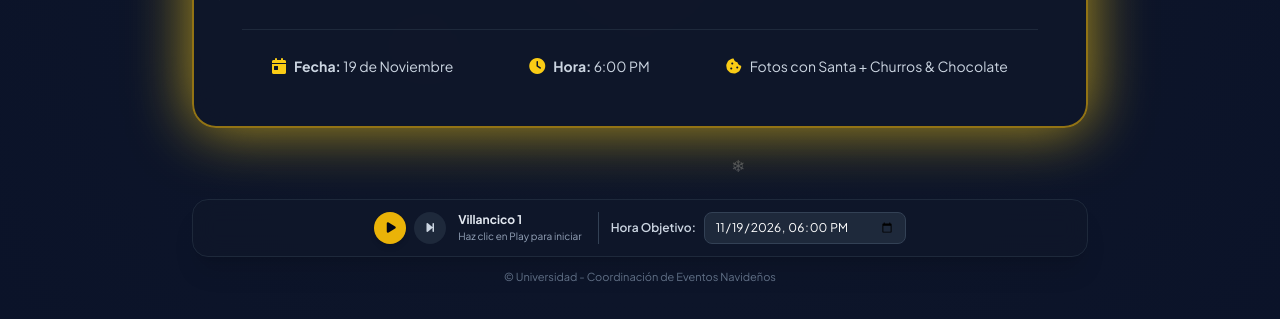
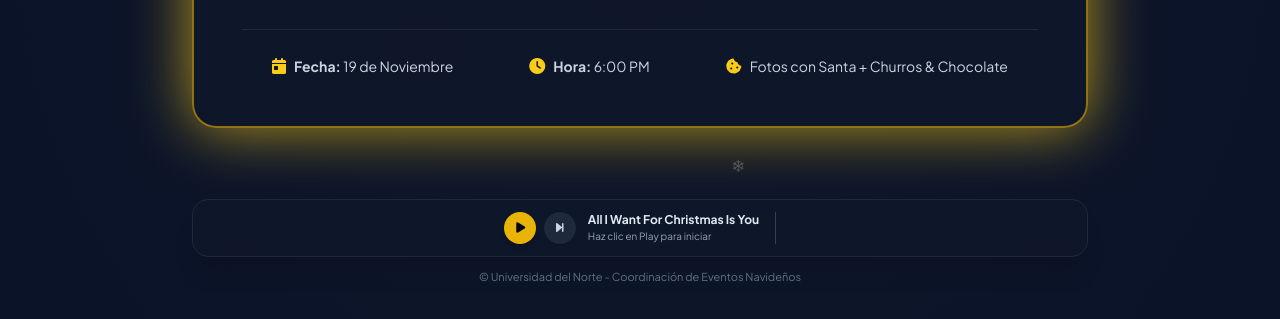
Before and after one commit to universidad-norte/encendido-pino, a plain HTML site: page conteo.html in a window 1280 px wide. Shown: the part 475-794 px from the top of the page. Drawn offline with nearby package versions, Linux system fonts and the light colour scheme; a web font is replaced by a local one.

Commit message:
Se quita la config. de fecha de conteo y se cambia los nombres de los Villancios

```diff
--- a/conteo.html
+++ b/conteo.html
@@ -196,13 +196,13 @@
             </div>
 
             <!-- Selector de Fecha / Hora -->
-            <div class="inline-flex items-center gap-2 text-slate-400">
+            <div style="display: none;" class="inline-flex items-center gap-2 text-slate-400">
                 <label for="eventDateInput" class="font-semibold text-slate-300">Hora Objetivo:</label>
                 <input type="datetime-local" id="eventDateInput" onchange="updateTargetDate()" class="bg-slate-800 text-white rounded-lg px-2.5 py-1.5 border border-slate-700 text-xs focus:outline-none focus:border-gold-400">
             </div>
 
         </div>
-        <p class="text-[11px] text-slate-500">© Universidad - Coordinación de Eventos Navideños</p>
+        <p class="text-[11px] text-slate-500">© Universidad del Norte - Coordinación de Eventos Navideños</p>
     </footer>
 
     <!-- Script de Lógica del Conteo & Efectos -->
@@ -306,16 +306,16 @@
 
         // ================= REPRODUCTOR DE MÚSICA EN BUCLE =================
         const playlist = [
-            { title: 'Villancico 1', src: 'musica/1-01.mp3' },
-            { title: 'Villancico 2', src: 'musica/1-02.mp3' },
-            { title: 'Villancico 3', src: 'musica/1-03.mp3' },
-            { title: 'Villancico 4', src: 'musica/1-04.mp3' },
-            { title: 'Villancico 5', src: 'musica/1-05.mp3' },
-            { title: 'Villancico 6', src: 'musica/1-06.mp3' },
-            { title: 'Villancico 7', src: 'musica/1-07.mp3' },
-            { title: 'Villancico 8', src: 'musica/1-08.mp3' },
-            { title: 'Villancico 9', src: 'musica/1-09.mp3' },
-            { title: 'Villancico 10', src: 'musica/1-10.mp3' }
+            { title: `All I Want For Christmas Is You`, src: 'musica/1-01.mp3' },
+            { title: `Santa Claus Is Comin' To Town`, src: 'musica/1-02.mp3' },
+            { title: `Warm & Fuzzy`, src: 'musica/1-03.mp3' },
+            { title: `Ding Dong! Merrily On High`, src: 'musica/1-04.mp3' },
+            { title: `Silent Night`, src: 'musica/1-05.mp3' },
+            { title: `O Come All Ye Faithful`, src: 'musica/1-06.mp3' },
+            { title: `Joy To The World`, src: 'musica/1-07.mp3' },
+            { title: `Little Drummer Boy`, src: 'musica/1-08.mp3' },
+            { title: `Winter Wonderland`, src: 'musica/1-09.mp3' },
+            { title: `Sleigh Ride`, src: 'musica/1-10.mp3' }
         ];
 
         let currentTrackIndex = 0;
@@ -325,7 +325,7 @@
         function loadTrack(index) {
             if (playlist.length === 0) return;
             audioPlayer.src = playlist[index].src;
-            audioPlayer.volume = 0.6; // Volumen al 60%
+            audioPlayer.volume = 0.9; // Volumen al 60%
             document.getElementById('trackTitle').innerText = playlist[index].title;
         }
 
```
